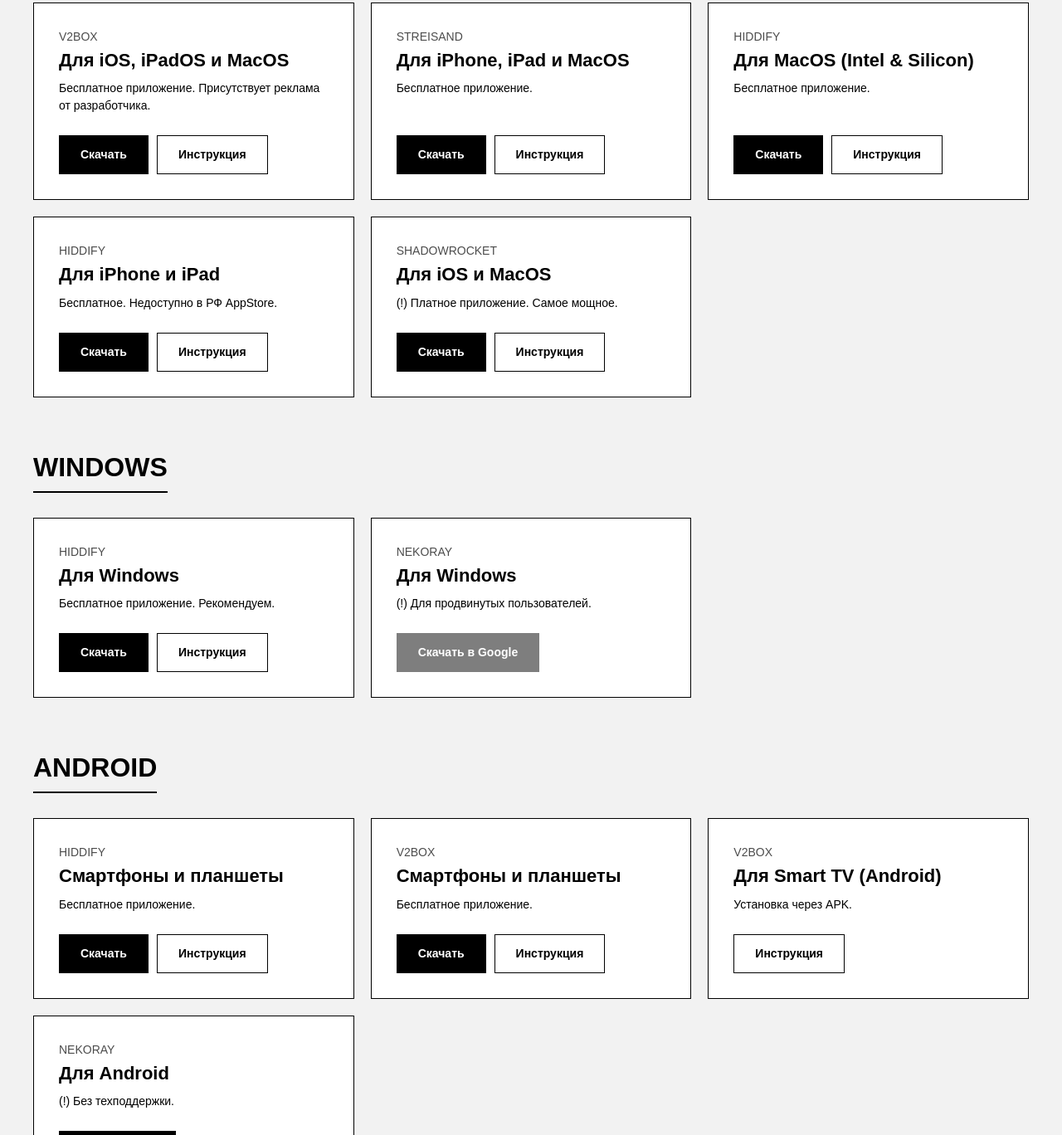
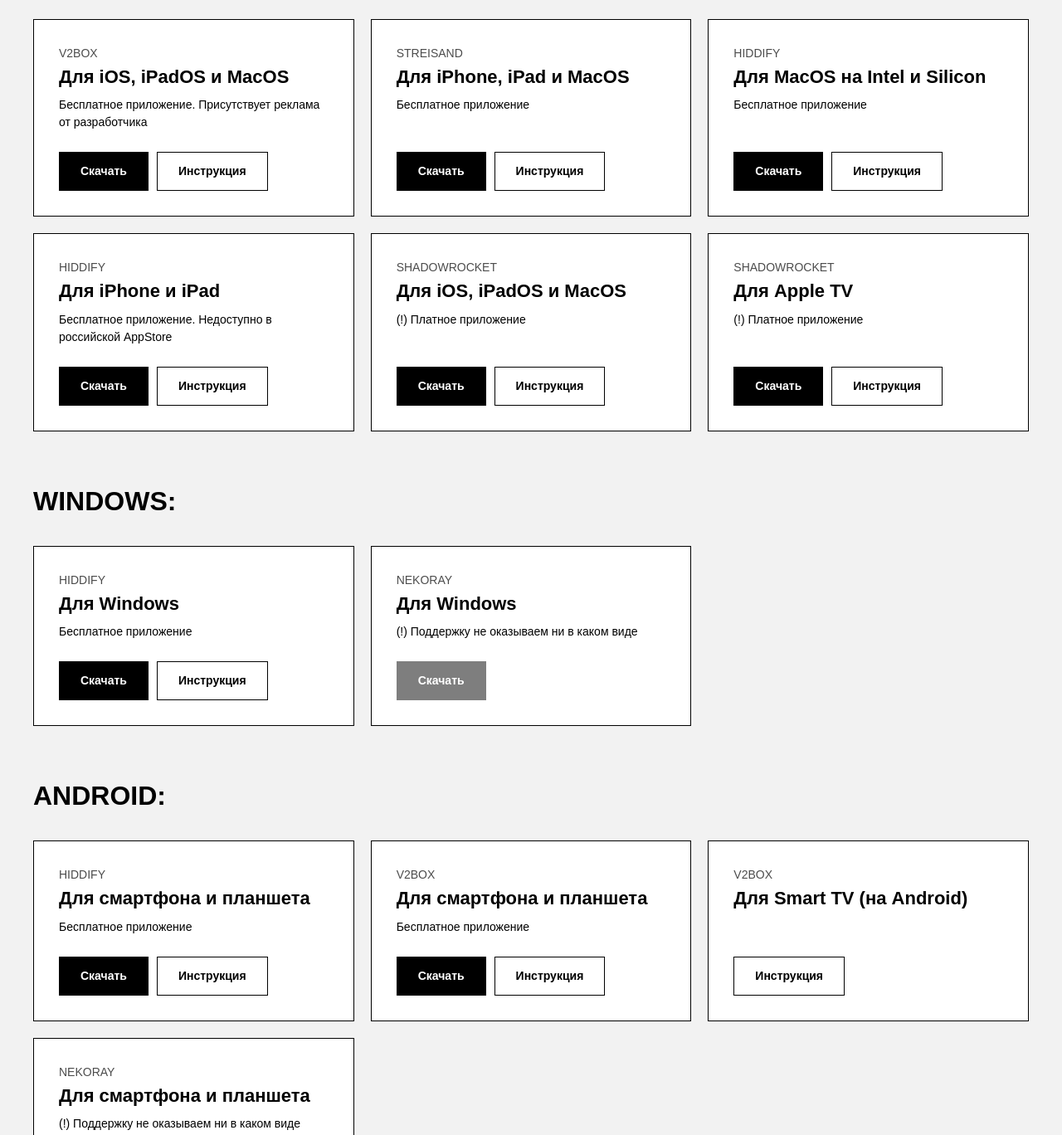
Before and after one commit to ruslanmarcha/izi-app-landing, a plain HTML site: page index.html in a window 1280 px wide. Shown: the part 561-1929 px from the top of the page at 83% size. Drawn offline with Linux system fonts and the light colour scheme.

Commit message:
Update index.html

```diff
--- a/index.html
+++ b/index.html
@@ -5,7 +5,7 @@
     <meta name="viewport" content="width=device-width, initial-scale=1.0">
     <title>Приложения - Скачать</title>
     <style>
-        /* Основные стили, чтобы было как на Tilda */
+        /* Основные стили */
         :root {
             --bg-color: #f2f2f2;
             --text-color: #000000;
@@ -17,13 +17,12 @@
         body {
             margin: 0;
             padding: 0;
-            font-family: 'Arial', sans-serif; /* Похоже на TildaSans */
+            font-family: 'Arial', sans-serif;
             background-color: var(--bg-color);
             color: var(--text-color);
             line-height: 1.5;
         }
 
-        /* Контейнер для центровки */
         .container {
             max-width: 1200px;
             margin: 0 auto;
@@ -50,7 +49,7 @@
             .subtitle { font-size: 32px; }
         }
 
-        /* Дисклеймер (белый блок) */
+        /* Дисклеймер */
         .disclaimer {
             background: var(--white);
             padding: 30px;
@@ -74,18 +73,15 @@
             .disclaimer-text { font-size: 18px; }
         }
 
-        /* Секции платформ */
+        /* Секции */
         .section-title {
             font-size: 32px;
             font-weight: 700;
             text-transform: uppercase;
             margin-bottom: 30px;
-            border-bottom: 2px solid #000;
             display: inline-block;
-            padding-bottom: 5px;
         }
 
-        /* Сетка карточек */
         .grid {
             display: grid;
             grid-template-columns: 1fr;
@@ -100,7 +96,7 @@
             .grid { grid-template-columns: repeat(3, 1fr); }
         }
 
-        /* Карточка приложения */
+        /* Карточка */
         .card {
             background: var(--white);
             border: 1px solid #000;
@@ -150,7 +146,6 @@
             cursor: pointer;
         }
 
-        /* Черная кнопка (Скачать) */
         .btn-black {
             background-color: #000;
             color: #fff;
@@ -160,7 +155,6 @@
             opacity: 0.8;
         }
 
-        /* Белая кнопка (Инструкция) */
         .btn-outline {
             background-color: transparent;
             color: #000;
@@ -171,7 +165,7 @@
             color: #fff;
         }
 
-        /* Подвал */
+        /* Футер */
         footer {
             background-color: #000;
             color: #fff;
@@ -202,18 +196,18 @@
                 </svg>
             </div>
             <div class="disclaimer-text">
-                <strong>Диклеймер: У ИЗИ нет собственного приложения в традиционном понимании.</strong><br><br>
-                Мы используем решения с открытым исходным кодом. Эти приложения разработаны сторонними разработчиками, но полностью совместимы с нашим сервисом (протокол VLESS).
+                <strong>Диклеймер: У ИЗИ нет собственного приложения в традиционном понимании, мы обслуживанием сети и серверы.</strong><br><br>
+                Мы используем решения с открытым исходным кодом, чтобы обеспечить прозрачность работы сервиса. Эти приложения разработаны сторонними разработчиками, но они полностью совместимы с нашим сервисом. Также вы можете использовать любые другие, совместимые с протоколом VLESS, однако поддержку по ним оказать не сможем.
             </div>
         </div>
 
-        <div class="section-title">Apple (iOS, MacOS)</div>
+        <div class="section-title">Apple:</div>
         <div class="grid">
             <div class="card">
                 <div>
                     <div class="card-uptitle">V2Box</div>
                     <div class="card-title">Для iOS, iPadOS и MacOS</div>
-                    <div class="card-descr">Бесплатное приложение. Присутствует реклама от разработчика.</div>
+                    <div class="card-descr">Бесплатное приложение. Присутствует реклама от разработчика</div>
                 </div>
                 <div class="btn-wrapper">
                     <a href="https://apps.apple.com/ru/app/v2box-v2ray-client/id6446814690" target="_blank" class="btn btn-black">Скачать</a>
@@ -225,7 +219,7 @@
                 <div>
                     <div class="card-uptitle">Streisand</div>
                     <div class="card-title">Для iPhone, iPad и MacOS</div>
-                    <div class="card-descr">Бесплатное приложение.</div>
+                    <div class="card-descr">Бесплатное приложение</div>
                 </div>
                 <div class="btn-wrapper">
                     <a href="https://apps.apple.com/app/id6450534064" target="_blank" class="btn btn-black">Скачать</a>
@@ -236,8 +230,8 @@
             <div class="card">
                 <div>
                     <div class="card-uptitle">Hiddify</div>
-                    <div class="card-title">Для MacOS (Intel & Silicon)</div>
-                    <div class="card-descr">Бесплатное приложение.</div>
+                    <div class="card-title">Для MacOS на Intel и Silicon</div>
+                    <div class="card-descr">Бесплатное приложение</div>
                 </div>
                 <div class="btn-wrapper">
                     <a href="https://github.com/hiddify/hiddify-next/releases/latest/download/Hiddify-MacOS.dmg" target="_blank" class="btn btn-black">Скачать</a>
@@ -248,7 +242,7 @@
                 <div>
                     <div class="card-uptitle">Hiddify</div>
                     <div class="card-title">Для iPhone и iPad</div>
-                    <div class="card-descr">Бесплатное. Недоступно в РФ AppStore.</div>
+                    <div class="card-descr">Бесплатное приложение. Недоступно в российской AppStore</div>
                 </div>
                 <div class="btn-wrapper">
                     <a href="https://apps.apple.com/app/id6596777532" target="_blank" class="btn btn-black">Скачать</a>
@@ -259,8 +253,20 @@
             <div class="card">
                 <div>
                     <div class="card-uptitle">Shadowrocket</div>
-                    <div class="card-title">Для iOS и MacOS</div>
-                    <div class="card-descr">(!) Платное приложение. Самое мощное.</div>
+                    <div class="card-title">Для iOS, iPadOS и MacOS</div>
+                    <div class="card-descr">(!) Платное приложение</div>
+                </div>
+                <div class="btn-wrapper">
+                    <a href="https://apps.apple.com/ru/app/shadowrocket/id932747118" target="_blank" class="btn btn-black">Скачать</a>
+                    <a href="https://drive.google.com/drive/folders/1UKGT0MzZyN3pr0U2PXzKS5FVHT1quppB?usp=sharing" target="_blank" class="btn btn-outline">Инструкция</a>
+                </div>
+            </div>
+
+             <div class="card">
+                <div>
+                    <div class="card-uptitle">Shadowrocket</div>
+                    <div class="card-title">Для Apple TV</div>
+                    <div class="card-descr">(!) Платное приложение</div>
                 </div>
                 <div class="btn-wrapper">
                     <a href="https://apps.apple.com/ru/app/shadowrocket/id932747118" target="_blank" class="btn btn-black">Скачать</a>
@@ -269,13 +275,13 @@
             </div>
         </div>
 
-        <div class="section-title">Windows</div>
+        <div class="section-title">Windows:</div>
         <div class="grid">
             <div class="card">
                 <div>
                     <div class="card-uptitle">Hiddify</div>
                     <div class="card-title">Для Windows</div>
-                    <div class="card-descr">Бесплатное приложение. Рекомендуем.</div>
+                    <div class="card-descr">Бесплатное приложение</div>
                 </div>
                 <div class="btn-wrapper">
                     <a href="https://github.com/hiddify/hiddify-app/blob/main/README_ru.md" target="_blank" class="btn btn-black">Скачать</a>
@@ -287,21 +293,21 @@
                 <div>
                     <div class="card-uptitle">Nekoray</div>
                     <div class="card-title">Для Windows</div>
-                    <div class="card-descr">(!) Для продвинутых пользователей.</div>
+                    <div class="card-descr">(!) Поддержку не оказываем ни в каком виде</div>
                 </div>
                 <div class="btn-wrapper">
-                    <span class="btn btn-black" style="cursor: default; opacity: 0.5;">Скачать в Google</span>
+                    <span class="btn btn-black" style="cursor: default; opacity: 0.5;">Скачать</span>
                 </div>
             </div>
         </div>
 
-        <div class="section-title">Android</div>
+        <div class="section-title">Android:</div>
         <div class="grid">
             <div class="card">
                 <div>
                     <div class="card-uptitle">Hiddify</div>
-                    <div class="card-title">Смартфоны и планшеты</div>
-                    <div class="card-descr">Бесплатное приложение.</div>
+                    <div class="card-title">Для смартфона и планшета</div>
+                    <div class="card-descr">Бесплатное приложение</div>
                 </div>
                 <div class="btn-wrapper">
                     <a href="https://play.google.com/store/apps/details?id=app.hiddify.com" target="_blank" class="btn btn-black">Скачать</a>
@@ -312,8 +318,8 @@
             <div class="card">
                 <div>
                     <div class="card-uptitle">V2Box</div>
-                    <div class="card-title">Смартфоны и планшеты</div>
-                    <div class="card-descr">Бесплатное приложение.</div>
+                    <div class="card-title">Для смартфона и планшета</div>
+                    <div class="card-descr">Бесплатное приложение</div>
                 </div>
                 <div class="btn-wrapper">
                     <a href="https://play.google.com/store/apps/details?id=dev.hexasoftware.v2box&amp;hl=en" target="_blank" class="btn btn-black">Скачать</a>
@@ -324,8 +330,8 @@
             <div class="card">
                 <div>
                     <div class="card-uptitle">V2Box</div>
-                    <div class="card-title">Для Smart TV (Android)</div>
-                    <div class="card-descr">Установка через APK.</div>
+                    <div class="card-title">Для Smart TV (на Android)</div>
+                    <div class="card-descr"></div>
                 </div>
                 <div class="btn-wrapper">
                     <a href="https://drive.google.com/drive/folders/1UKGT0MzZyN3pr0U2PXzKS5FVHT1quppB?usp=sharing" target="_blank" class="btn btn-outline">Инструкция</a>
@@ -335,22 +341,22 @@
              <div class="card">
                 <div>
                     <div class="card-uptitle">Nekoray</div>
-                    <div class="card-title">Для Android</div>
-                    <div class="card-descr">(!) Без техподдержки.</div>
+                    <div class="card-title">Для смартфона и планшета</div>
+                    <div class="card-descr">(!) Поддержку не оказываем ни в каком виде</div>
                 </div>
                 <div class="btn-wrapper">
-                    <a href="https://github.com/MatsuriDayo/NekoBoxForAndroid/releases/download/1.3.1/NB4A-1.3.1-arm64-v8a.apk" target="_blank" class="btn btn-black">Скачать APK</a>
+                    <a href="https://github.com/MatsuriDayo/NekoBoxForAndroid/releases/download/1.3.1/NB4A-1.3.1-arm64-v8a.apk" target="_blank" class="btn btn-black">Скачать</a>
                 </div>
             </div>
         </div>
 
-         <div class="section-title">Linux</div>
+         <div class="section-title">Linux:</div>
          <div class="grid">
              <div class="card">
                  <div>
                      <div class="card-uptitle">Hiddify</div>
                      <div class="card-title">Для Linux</div>
-                     <div class="card-descr">Desktop версия.</div>
+                     <div class="card-descr">(!) Поддержку не оказываем ни в каком виде</div>
                  </div>
                  <div class="btn-wrapper">
                      <a href="https://github.com/hiddify/hiddify-app/blob/main/README_ru.md" target="_blank" class="btn btn-black">Скачать</a>
@@ -361,7 +367,7 @@
     </div>
 
     <footer>
-        <p>© 2022-2025 izi.rocks</p>
+        <p>© Since 2022. izi.rocks</p>
         <p>
             <a href="#">Документы</a> |
             <a href="#">Поддержка</a>
```
